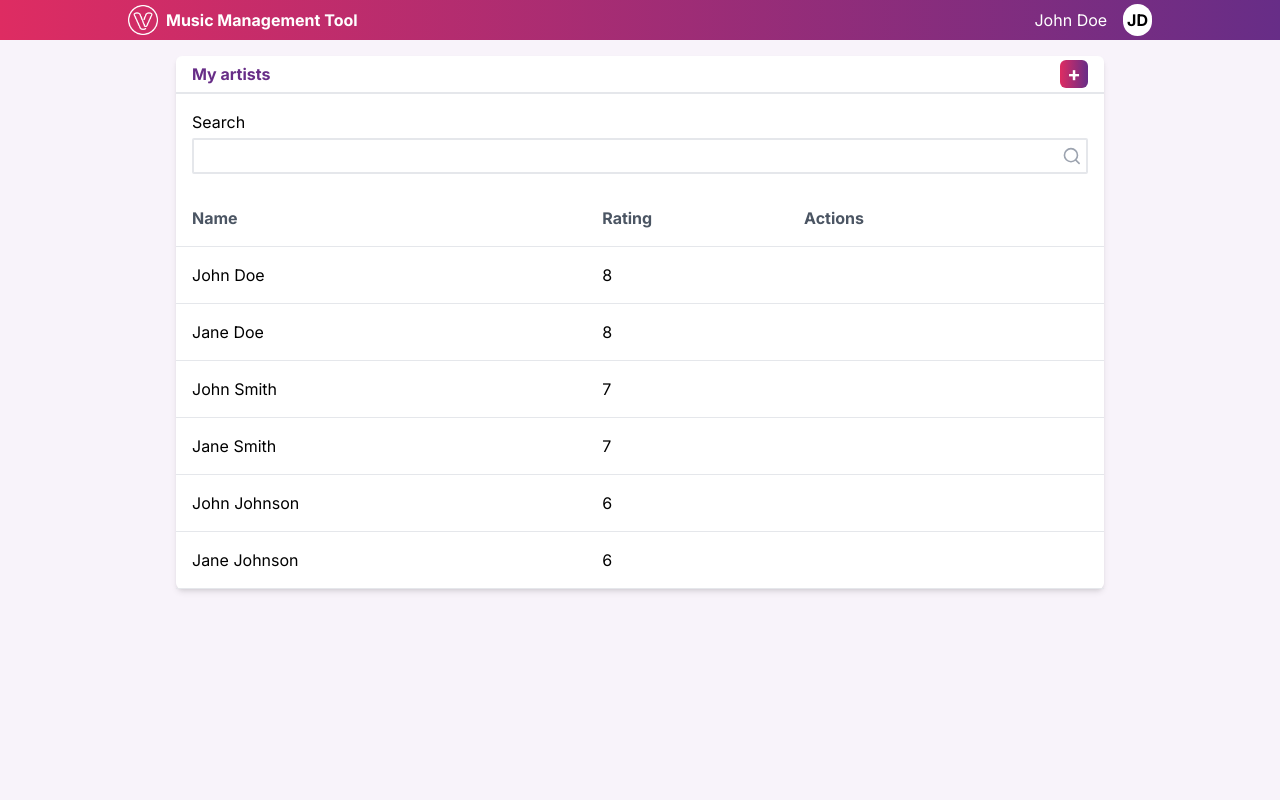
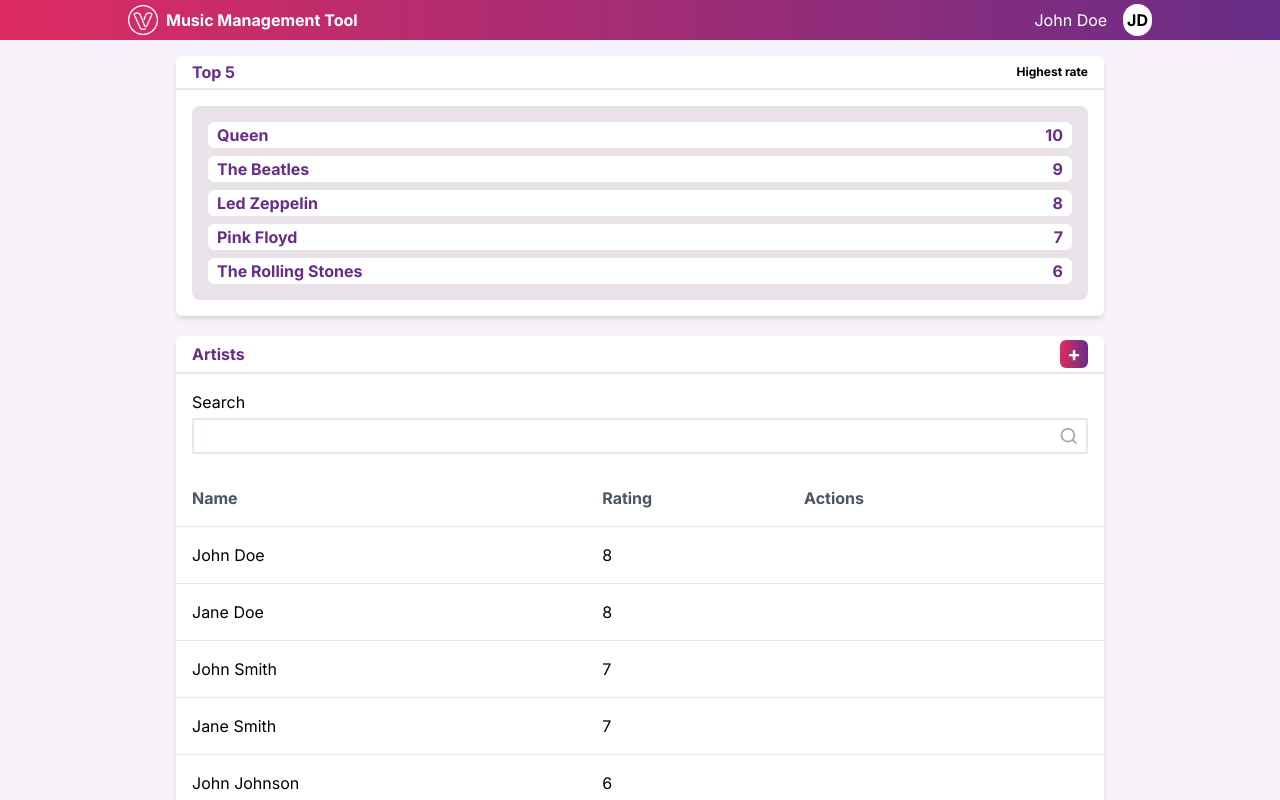
Before and after one commit to andrecampll/ventify, a Next.js app: page / in a window 1280 px wide. Shown: the top 800 px of the page. Built offline with nearby package versions, Linux system fonts and the light colour scheme.

Commit message:
feat: adds artists ranking component

```diff
--- /dev/null
+++ b/src/app/(home)/components/artists-ranking.tsx
@@ -0,0 +1,31 @@
+import { Card } from '@/components/card'
+
+type RankingProps = {
+  data: {
+    name: string
+    rating: number
+  }[]
+}
+
+export function ArtistsRanking({ data }: RankingProps) {
+  return (
+    <Card
+      title="Top 5"
+      actionComponent={<span className="text-xs font-bold">Highest rate</span>}
+    >
+      <main className="p-4">
+        <ul className="bg-white-500 rounded-lg p-4">
+          {data.map((artist) => (
+            <li
+              key={artist.name}
+              className="bg-white-900 border-white-900 flex w-full cursor-pointer items-center justify-between rounded-md  border px-2 font-bold text-secondary hover:border-primary hover:text-primary [&+li]:mt-2"
+            >
+              <span>{artist.name}</span>
+              <span>{artist.rating}</span>
+            </li>
+          ))}
+        </ul>
+      </main>
+    </Card>
+  )
+}
--- a/src/app/(home)/components/artists-table.tsx
+++ b/src/app/(home)/components/artists-table.tsx
@@ -1,19 +1,32 @@
+'use client'
+
 import { Search } from 'lucide-react'
 
+import { Card } from '@/components/card'
 import { Input } from '@/components/input'
 import { Table } from '@/components/table'
 
-export function ArtistsTable() {
+type ArtistsTableProps = {
+  data: {
+    name: string
+    rating: number
+  }[]
+}
+
+export function ArtistsTable({ data }: ArtistsTableProps) {
   return (
-    <div className="rounded-md bg-white shadow-md">
-      <div className="flex items-center justify-between px-4 py-1">
-        <h1 className="font-bold text-secondary">My artists</h1>
-        <button className="flex h-[28px] w-[28px] items-center justify-center rounded-md bg-gradient-to-r from-primary to-secondary text-center">
+    <Card
+      title="Artists"
+      actionComponent={
+        <button
+          onClick={() => console.log('Add artist')}
+          className="flex h-[28px] w-[28px] items-center justify-center rounded-md bg-gradient-to-r from-primary to-secondary text-center"
+        >
           <span className="text-xl font-bold text-white">+</span>
         </button>
-      </div>
-
-      <main className="border-t-2 pt-4">
+      }
+    >
+      <main className=" pt-4">
         <div className="px-4">
           <label htmlFor="search">Search</label>
           <Input
@@ -24,9 +37,9 @@
         </div>
 
         <div className="mt-4">
-          <Table />
+          <Table data={data} />
         </div>
       </main>
-    </div>
+    </Card>
   )
 }
--- a/src/app/(home)/page.tsx
+++ b/src/app/(home)/page.tsx
@@ -1,15 +1,84 @@
 import { Metadata } from 'next'
 
+import { ArtistsRanking } from './components/artists-ranking'
 import { ArtistsTable } from './components/artists-table'
 
 export const metadata: Metadata = {
   title: 'Home',
 }
 
+const artistsRanking = [
+  {
+    name: 'Queen',
+    rating: 10,
+  },
+  {
+    name: 'The Beatles',
+    rating: 9,
+  },
+  {
+    name: 'Led Zeppelin',
+    rating: 8,
+  },
+  {
+    name: 'Pink Floyd',
+    rating: 7,
+  },
+  {
+    name: 'The Rolling Stones',
+    rating: 6,
+  },
+]
+
+const artistsData = [
+  {
+    name: 'John Doe',
+    rating: 8,
+  },
+  {
+    name: 'Jane Doe',
+    rating: 8,
+  },
+  {
+    name: 'John Smith',
+    rating: 7,
+  },
+  {
+    name: 'Jane Smith',
+    rating: 7,
+  },
+  {
+    name: 'John Johnson',
+    rating: 6,
+  },
+  {
+    name: 'Jane Johnson',
+    rating: 6,
+  },
+  {
+    name: 'John Jackson',
+    rating: 5,
+  },
+  {
+    name: 'Jane Jackson',
+    rating: 5,
+  },
+  {
+    name: 'John James',
+    rating: 4,
+  },
+  {
+    name: 'Jane James',
+    rating: 4,
+  },
+]
+
 export default function Home() {
   return (
-    <div className="mt-4">
-      <ArtistsTable />
+    <div className="my-4 grid gap-5">
+      <ArtistsRanking data={artistsRanking} />
+
+      <ArtistsTable data={artistsData} />
     </div>
   )
 }
--- /dev/null
+++ b/src/components/card.tsx
@@ -0,0 +1,21 @@
+import { ReactNode } from 'react'
+
+type CardProps = {
+  children: ReactNode
+  title: string
+  actionComponent?: ReactNode
+}
+
+export function Card({ children, title, actionComponent }: CardProps) {
+  return (
+    <div className="rounded-md bg-white shadow-md">
+      <div className="flex items-center justify-between border-b-2 px-4 py-1">
+        <h1 className="font-bold text-secondary">{title}</h1>
+
+        {actionComponent && actionComponent}
+      </div>
+
+      {children}
+    </div>
+  )
+}
--- a/src/components/input.tsx
+++ b/src/components/input.tsx
@@ -7,7 +7,9 @@
 
 export function Input({ icon, className, ...props }: InputProps) {
   return (
-    <div className={`flex items-center rounded-sm border-2 p-1 ${className}`}>
+    <div
+      className={`flex items-center gap-2 rounded-sm border-2 px-2 py-1 ${className}`}
+    >
       <input type="text" className="border-1 w-full" {...props} />
 
       {icon && icon}
--- a/src/components/table.tsx
+++ b/src/components/table.tsx
@@ -3,36 +3,17 @@
 
 import { Tooltip } from './ui/tooltip'
 
-const artistsData = [
-  {
-    name: 'John Doe',
-    rating: 8,
-  },
-  {
-    name: 'Jane Doe',
-    rating: 8,
-  },
-  {
-    name: 'John Smith',
-    rating: 7,
-  },
-  {
-    name: 'Jane Smith',
-    rating: 7,
-  },
-  {
-    name: 'John Johnson',
-    rating: 6,
-  },
-  {
-    name: 'Jane Johnson',
-    rating: 6,
-  },
-]
+type TableProps = {
+  data: {
+    name: string
+    rating: number
+  }[]
+}
 
-export function Table() {
+export function Table({ data }: TableProps) {
   return (
-    <table className="mt-4 w-full">
+    <div className="h-[500px] overflow-y-auto">
+      <table className="w-full">
         <thead className="border-b border-gray-200">
           <tr>
             <th className="p-4 text-left text-gray-600">Name</th>
@@ -40,8 +21,8 @@
             <th className="p-4 pl-0 text-left text-gray-600">Actions</th>
           </tr>
         </thead>
-      <tbody>
-        {artistsData.map((artist) => (
+        <tbody className="">
+          {data.map((artist) => (
             <tr
               key={artist.name}
               className="group border-b border-gray-200 hover:bg-background hover:text-secondary"
@@ -65,5 +46,6 @@
           ))}
         </tbody>
       </table>
+    </div>
   )
 }
--- a/tailwind.config.ts
+++ b/tailwind.config.ts
@@ -17,6 +17,8 @@
         primary: '#DE2C62',
         secondary: '#672D87',
         background: '#F8F3FA',
+        'white-900': '#FEFFFF',
+        'white-500': '#E9E2E9',
       },
     },
   },
```
Lines whose indentation alone changed are shown as unchanged.
